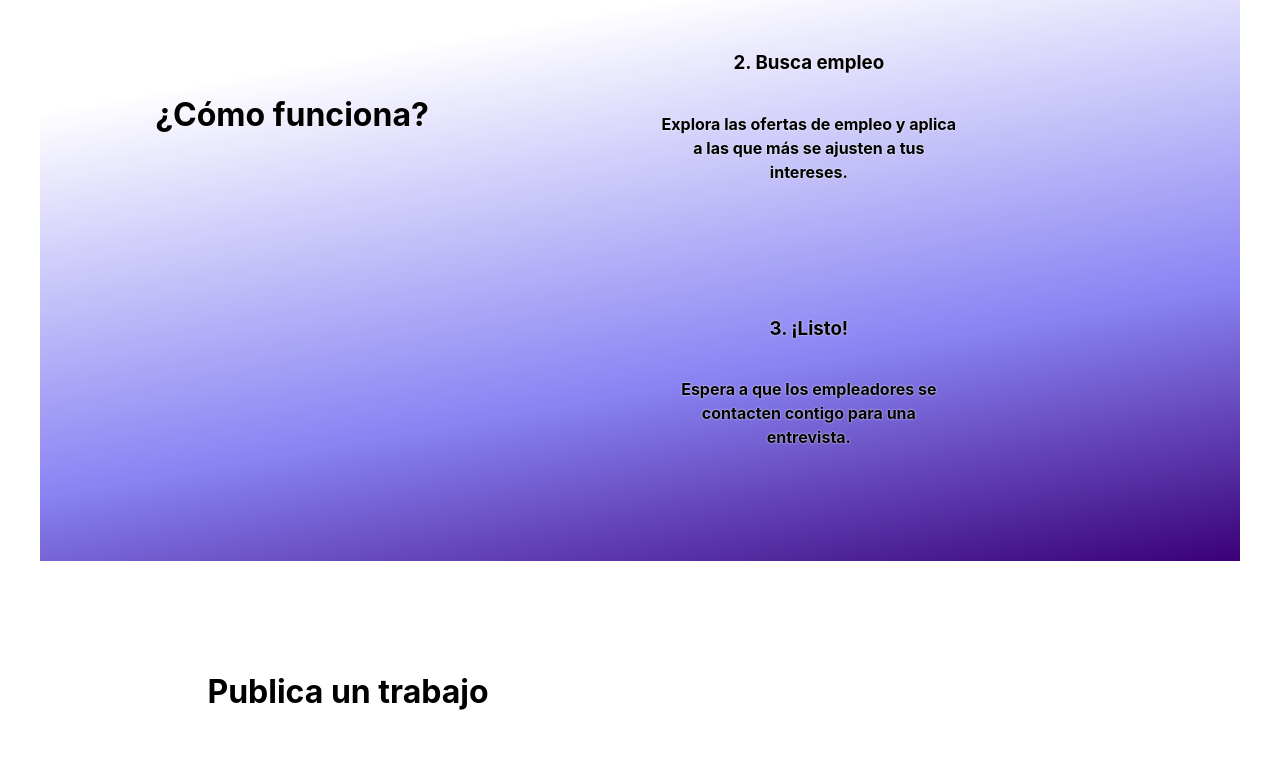
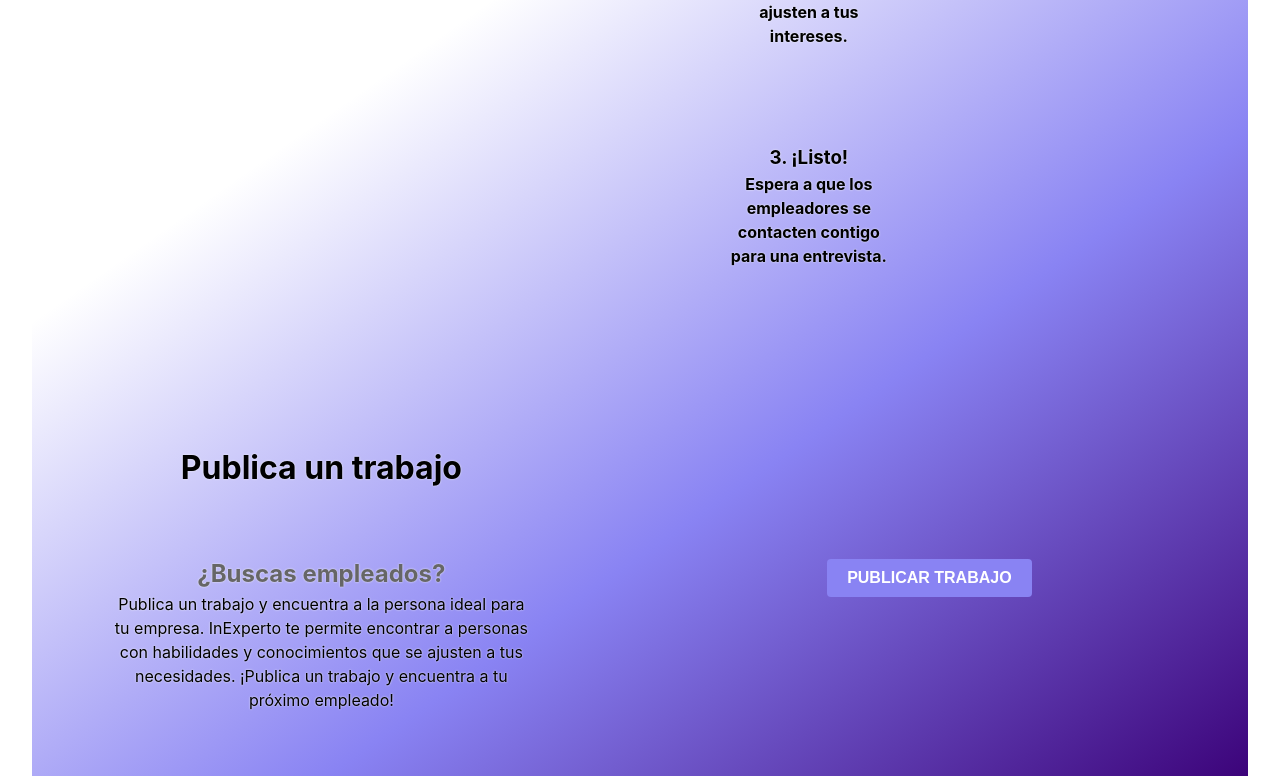
Before and after one commit to darkv314/ExtensoIn, a React (Vite) app: page /home in a window 1280 px wide. Shown: the part 1104-1880 px from the top of the page. Built offline with nearby package versions, Linux system fonts and the light colour scheme.

Commit message:
add third landing page

```diff
--- a/src/index.css
+++ b/src/index.css
@@ -1,3 +1,9 @@
+*{
+  margin: 0;
+  padding: 0;
+  box-sizing: border-box;
+}
+
 :root {
   font-family: Inter, system-ui, Avenir, Helvetica, Arial, sans-serif;
   line-height: 1.5;
--- a/src/pages/home/Home.css
+++ b/src/pages/home/Home.css
@@ -31,14 +31,6 @@
   align-items: center;
   text-shadow: 0 0 2px whitesmoke;
   font-weight: bold;
-
-  background: linear-gradient(
-    170deg,
-    transparent,
-    transparent 40%,
-    var(--secondary) 75%,
-    var(--secondaryAccent) 100%
-  );
 }
 
 .second__section__content {
@@ -60,7 +52,18 @@
   padding: 3em;
 }
 
-.third__section{
-    display: flex;
-    flex-direction: row;
+.third__section {
+  text-shadow: 0 0 2px whitesmoke;
+
+  display: flex;
+  flex-direction: row;
 }
+.background {
+  background: linear-gradient(
+    145deg,
+    transparent,
+    transparent 50%,
+    var(--secondary) 75%,
+    var(--secondaryAccent) 100%
+  );
+}
--- a/src/pages/home/Home.tsx
+++ b/src/pages/home/Home.tsx
@@ -7,6 +7,7 @@ import MainButton from "../../components/buttons/MainButton";
 function Home() {
   return (
     <>
+      <div className="background">
         <section className="first__section">
           <div className="div__left">
             <Title text="InExperto" />
@@ -32,8 +33,8 @@ function Home() {
             <div className="second__section__content__item">
               <h3>2. Busca empleo</h3>
               <p>
-              Explora las ofertas de empleo y aplica a las que más se ajusten a
-              tus intereses.
+                Explora las ofertas de empleo y aplica a las que más se ajusten
+                a tus intereses.
               </p>
             </div>
             <div className="second__section__content__item">
@@ -57,6 +58,7 @@ function Home() {
             <MainButton onClick={() => {}} text="PUBLICAR TRABAJO" />
           </div>
         </section>
+      </div>
     </>
   );
 }
```
Lines whose indentation alone changed are shown as unchanged.
